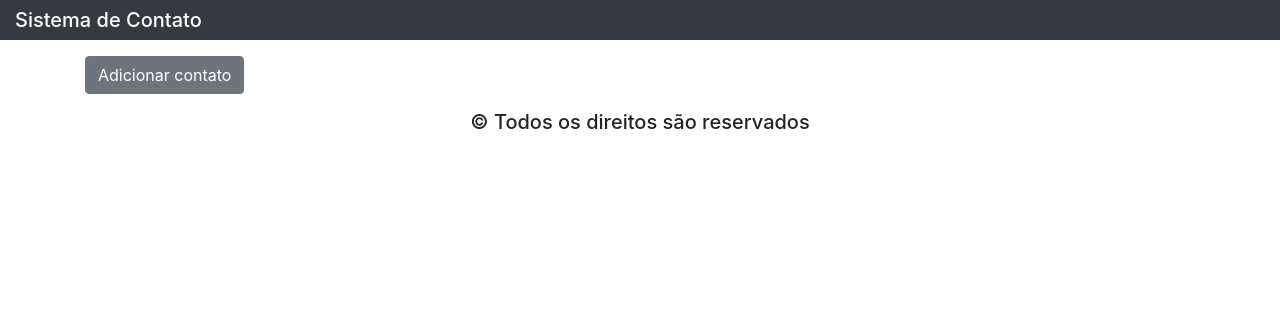
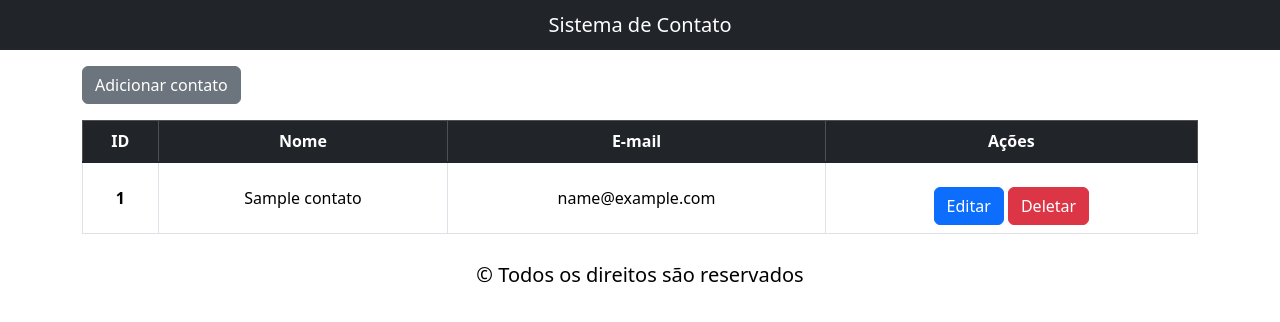
Before and after one commit to wacezin/PHP, a PHP site: page /php/ in a window 1280 px wide. Shown: the top 322 px of the page. Run offline with PHP 8.4, Linux system fonts and the light colour scheme; tables that the repository leaves empty or names only in its code hold one stand-in row (values such as "Sample post").

Commit message:
MVC - Contatos Controller

```diff
--- a/crud_mvc/models/Contatos.php
+++ b/crud_mvc/models/Contatos.php
@@ -12,4 +12,27 @@ class Contatos extends model{
 
         return $array;
     }
+
+    public function add($nome, $email){
+        if($this->emailExists($email) == false){
+            $sql = "INSERT INTO contatos(nome, email) VALUE (:nome, :email)";
+            $sql = $this->db->prepare($sql);
+            $sql->bindValue(':nome', $nome);
+            $sql->bindValue(':email', $email);
+            $sql->execute();
+        }
+    }
+
+    public function emailExists($email){
+        $sql = "SELECT * FROM contatos WHERE email = :email";
+        $sql = $this->db->prepare($sql);
+        $sql->bindValue(':email', $email);
+        $sql->execute();
+
+        if($sql->rowCount() > 0){
+            return true;
+        }else{
+            return false;
+        }
+    }
 }
--- a/crud_mvc/views/home.php
+++ b/crud_mvc/views/home.php
@@ -1,3 +1,33 @@
 <div class="container">
     <a href="<?php echo BASE_URL ?>contatos/add" class="btn btn-secondary mt-3">Adicionar contato</a>
+
+    <!-- LISTAGEM - INÍCIO -->
+    <table class="table text-center table-bordered mt-3">
+        <thead class="table-dark">
+            <tr>
+                <th scope="col">ID</th>
+                <th scope="col">Nome</th>
+                <th scope="col">E-mail</th>
+                <th scope="col">Ações</th>
+            </tr>
+        </thead>
+        <tbody class="table-group-divider align-middle">
+            <?php
+            foreach ($lista as $item): ?>
+
+                <tr>
+                    <th scope="row"><?php echo $item['id']; ?></th>
+                    <td><?php echo $item['nome']; ?></td>
+                    <td><?php echo $item['email']; ?></td>
+                    <td>
+                    <a href="<?php echo BASE_URL ?>contatos/edit/<?php echo $item['id']; ?>" class="btn btn-primary mt-3">Editar</a>
+                    <a href="<?php echo BASE_URL ?>contatos/del/<?php echo $item['id']; ?>" class="btn btn-danger mt-3">Deletar</a>
+                    </td>
+                </tr>
+
+            <?php endforeach; ?>
+        </tbody>
+    </table>
+
+    <!-- LISTAGEM - FIM -->
 </div>
--- a/crud_mvc/views/template.php
+++ b/crud_mvc/views/template.php
@@ -5,11 +5,12 @@
     <meta charset="UTF-8">
     <meta name="viewport" content="width=device-width, initial-scale=1.0">
     <title>Sistema de Contatos</title>
-    <link rel="stylesheet" href="assets/css/bootstrap.min.css">
+    <!-- <link rel="stylesheet" href="assets/css/bootstrap.min.css"> -->
+    <link href="https://cdn.jsdelivr.net/npm/bootstrap@5.3.3/dist/css/bootstrap.min.css" rel="stylesheet" integrity="sha384-QWTKZyjpPEjISv5WaRU9OFeRpok6YctnYmDr5pNlyT2bRjXh0JMhjY6hW+ALEwIH" crossorigin="anonymous">
 </head>
 
 <body>
-    <nav class="navbar-dark bg-dark">
+    <nav class="navbar navbar-dark bg-dark">
         <div class="container-fluid">
             <span class="navbar-brand mb-0 h1 mx-auto">Sistema de Contato</span>
         </div>
@@ -29,7 +30,8 @@
         </nav>
     </footer>
 
-    <script src="assets/js/bootstrap.min.js"></script>
+    <!-- <script src="assets/js/bootstrap.min.js"></script> -->
+    <script src="https://cdn.jsdelivr.net/npm/bootstrap@5.3.3/dist/js/bootstrap.bundle.min.js" integrity="sha384-YvpcrYf0tY3lHB60NNkmXc5s9fDVZLESaAA55NDzOxhy9GkcIdslK1eN7N6jIeHz" crossorigin="anonymous"></script>
 </body>
 
 </html>
```
Also changed, not shown: crud_mvc/controllers/contatosController.php (added, +23 -0 lines), crud_mvc/views/add.php (added, +14 -0 lines).
